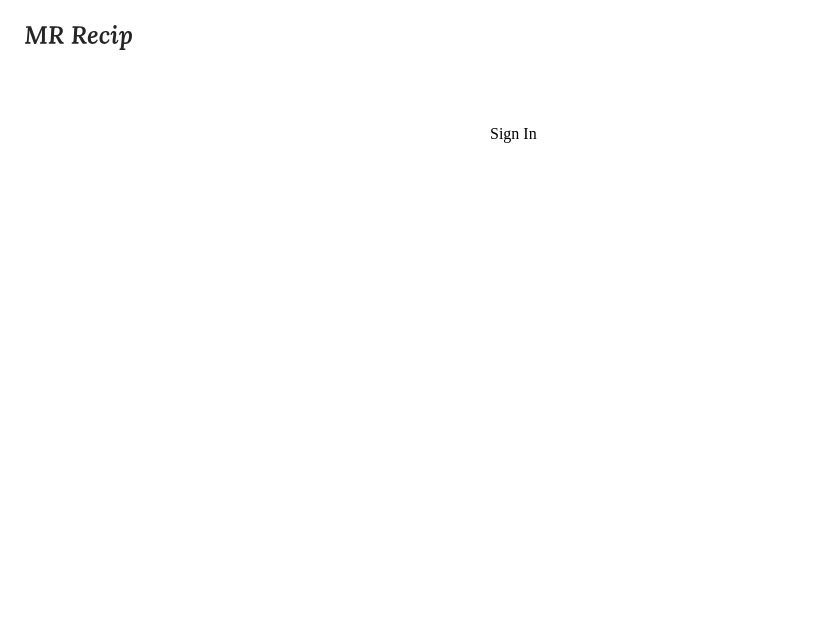
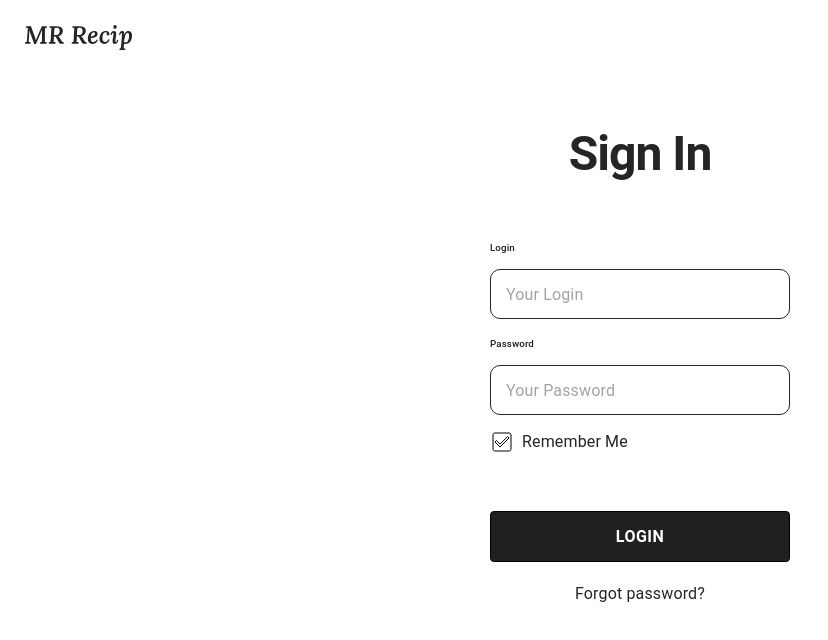
Before and after one commit to manvelpapoyan/react-template, a React (Create React App) app: page /auth/sign-in in a window 1280 px wide. Shown: the top 640 px of the page, without its empty margins (0-828 px from the left). Built offline with nearby package versions, Linux system fonts and the light colour scheme.

Commit message:
iniitial fings on signup

```diff
--- a/src/components/common/Button/index.tsx
+++ b/src/components/common/Button/index.tsx
@@ -1,7 +1,9 @@
-import StyledButton from './styled'
+import React from 'react'
 
-const Button = () => {
-  return <StyledButton>Click</StyledButton>
+import MuiButton from '@mui/material/Button'
+
+const Button = ({ children }: { children: string | React.ReactNode }) => {
+  return <MuiButton>{children}</MuiButton>
 }
 
 export default Button
--- a/src/components/common/Input/index.tsx
+++ b/src/components/common/Input/index.tsx
@@ -1,7 +1,25 @@
-import StyledInput from './styled'
+import { alpha, styled } from '@mui/material/styles'
+import TextField, { TextFieldProps } from '@mui/material/TextField'
+import { FormControl, InputBase, InputLabel } from '@mui/material'
 
-const Input = () => {
-  return <StyledInput />
+import { StyledInput } from './styled'
+
+interface IInput {
+  label: string
+  key: string
+  type: string
+  placeholder: string
+}
+
+const Input = ({ key, label, ...rest }: IInput) => {
+  return (
+    <FormControl variant='standard'>
+      <InputLabel shrink htmlFor={key}>
+        {label}
+      </InputLabel>
+      <StyledInput id={key} {...rest} />
+    </FormControl>
+  )
 }
 
 export default Input
--- a/src/components/common/Input/styled.ts
+++ b/src/components/common/Input/styled.ts
@@ -1,6 +1,4 @@
+import { InputBase } from '@mui/material'
 import { styled } from '@mui/material/styles'
-import Input from '@mui/material/Input'
 
-const StyledInput = styled(Input)(() => ({}))
-
-export default StyledInput
+export const StyledInput = styled(InputBase)(({ theme }) => ({}))
--- a/src/index.tsx
+++ b/src/index.tsx
@@ -2,10 +2,10 @@ import React from 'react'
 import ReactDOM from 'react-dom/client'
 import { Provider } from 'react-redux'
 
-import { ThemeProvider } from '@mui/material'
+import { CssBaseline, ThemeProvider } from '@mui/material'
 
-import generalCSS from '@styles/general'
-import GlobalStyles from '@mui/material/GlobalStyles'
+// import generalCSS from '@styles/general'
+// import GlobalStyles from '@mui/material/GlobalStyles'
 import { store } from './store'
 import theme from './theme'
 
@@ -15,12 +15,12 @@ import reportWebVitals from './reportWebVitals'
 const root = ReactDOM.createRoot(document.getElementById('root') as HTMLElement)
 
 root.render(
-  <ThemeProvider theme={theme}>
-    <GlobalStyles styles={generalCSS} />
-    <Provider store={store}>
+  <Provider store={store}>
+    <ThemeProvider theme={theme}>
+      <CssBaseline />
       <App />
-    </Provider>
-  </ThemeProvider>
+    </ThemeProvider>
+  </Provider>
 )
 
 // If you want to start measuring performance in your app, pass a function
--- a/src/pages/SignIn/index.tsx
+++ b/src/pages/SignIn/index.tsx
@@ -1,7 +1,34 @@
+import Typography from '@mui/material/Typography'
+import Box from '@mui/material/Box'
+import { Checkbox, FormControlLabel } from '@mui/material'
+
+import Button from '@components/common/Button'
+import Input from '@components/common/Input'
 import { Wrapper } from './styled'
 
+const data = [
+  { label: 'Login', key: 'login', placeholder: 'Your Login', type: 'text' },
+  { label: 'Password', key: 'password', placeholder: 'Your Password', type: 'password' }
+]
+
 const SignIn = () => {
-  return <Wrapper>Sign In</Wrapper>
+  return (
+    <Wrapper>
+      <Typography variant='h1'>Sign In</Typography>
+      <Box>
+        {data.map((item) => (
+          <Input {...item} />
+        ))}
+      </Box>
+      <Box>
+        <FormControlLabel control={<Checkbox defaultChecked />} label='Remember Me' />
+      </Box>
+      <Button>Login</Button>
+      <Typography component='p' align='center'>
+        Forgot password?
+      </Typography>
+    </Wrapper>
+  )
 }
 
 export default SignIn
--- a/src/pages/SignIn/styled.ts
+++ b/src/pages/SignIn/styled.ts
@@ -5,5 +5,34 @@ export const Wrapper = styled(Box)(({ theme }) => ({
   maxWidth: '300px',
   margin: '0 auto',
 
+  '.MuiTypography-h1': {
+    textAlign: 'center'
+  },
+
+  '.MuiBox-root': {
+    '.MuiFormControl-root': {
+      ':nth-child(1)': {
+        marginTop: '60px'
+      },
+      ':nth-child(2)': {
+        marginTop: '20px'
+      }
+    },
+    '.MuiFormControlLabel-root': {
+      height: '18px',
+      margin: '18px 0 0 0',
+
+      '.MuiTypography-root': {
+        marginLeft: '8px'
+      }
+    }
+  },
+
+  '.MuiButton-root': {
+    width: '100%',
+    marginTop: '60px',
+    marginBottom: '20px'
+  },
+
   [theme.breakpoints.down('xl')]: {}
 }))
--- a/src/styles/general.ts
+++ b/src/styles/general.ts
@@ -4,7 +4,7 @@ const generalCSS = css`
     * {
       margin: 0;
       padding: 0;
-      box-sizing: border-box;
+      box-sizing: border-box !important;
     }
 
     a {
--- a/src/theme/index.ts
+++ b/src/theme/index.ts
@@ -1,7 +1,6 @@
 import { createTheme } from '@mui/material/styles'
 import { palette } from '@theme/palette'
 import { breakpoints } from '@theme/breakpoints'
-import { COLORS } from '@utils/colors'
 
 const theme = createTheme({
   palette,
@@ -9,11 +8,81 @@ const theme = createTheme({
     values: breakpoints
   },
   components: {
+    MuiCheckbox: {
+      styleOverrides: {
+        root: {
+          padding: '0',
+          '.MuiSvgIcon-root': {
+            stroke: '#000',
+            color: '#fff'
+          }
+        }
+      }
+    },
+    MuiFormControl: {
+      styleOverrides: {
+        root: {
+          gap: '10px'
+        }
+      }
+    },
+    MuiCssBaseline: {
+      styleOverrides: {
+        '*': {
+          boxSizing: 'border-box !important'
+        }
+      }
+    },
+    MuiInputLabel: {
+      styleOverrides: {
+        root: {
+          position: 'relative',
+          fontWeight: '500',
+          fontSize: '13px',
+          lineHeight: '16px',
+          color: '#201F21'
+        }
+      }
+    },
+    MuiInputBase: {
+      styleOverrides: {
+        input: {
+          padding: '16px 15px',
+          width: '300px',
+          maxHeight: '50px',
+          height: '50px',
+          borderRadius: '10px',
+          background: '#fff',
+          border: '1px solid #252525'
+        }
+      }
+    },
+    MuiTypography: {
+      styleOverrides: {
+        h1: {
+          fontWeight: '700',
+          fontSize: '48px',
+          lineHeight: '58px',
+          letterSpacing: '-0.02em',
+          color: '#252525'
+        }
+      }
+    },
     MuiButton: {
       styleOverrides: {
         root: {
-          color: 'green',
-          fontSize: '1rem'
+          background: '#201F21',
+          border: '1px solid #000',
+          color: '#fff',
+          fontSize: '16px',
+          fontWeight: '600',
+          lineHeight: '19px',
+          width: '250px',
+          height: '51px',
+
+          ':hover': {
+            background: '#201F21'
+          }
         }
       }
     },
```
Also changed, not shown: .eslintrc.js.
